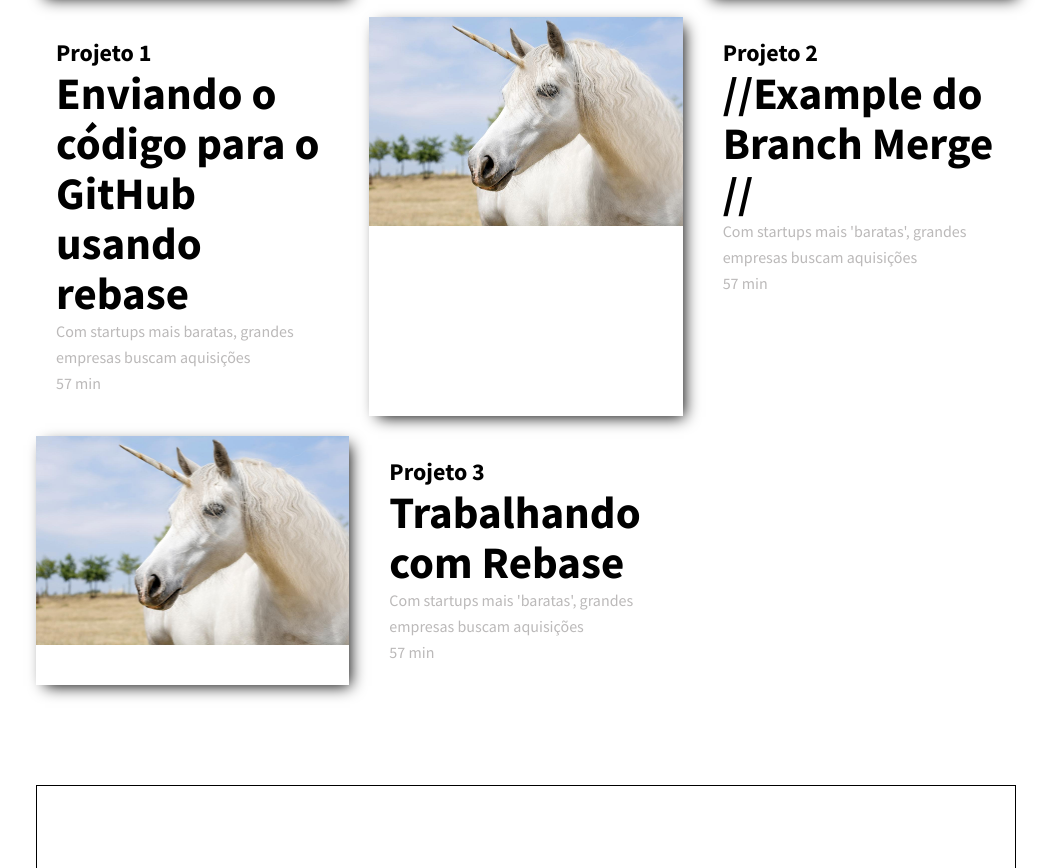
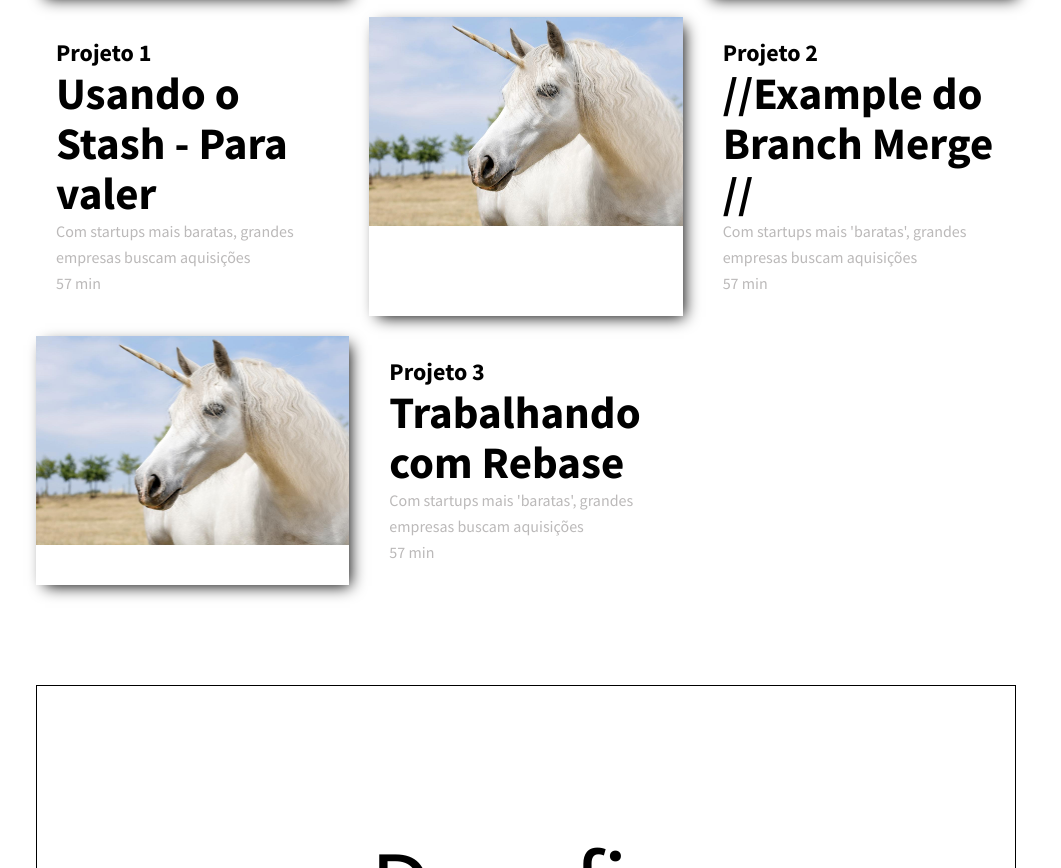
Before and after one commit to ClogerF/portfolio-cloger, a plain HTML site: page Desafio5.html in a window 1280 px wide. Shown: the part 852-1720 px from the top of the page, without its empty margins (114-1175 px from the left). Drawn offline with Linux system fonts and the light colour scheme.

Commit message:
teste do Stash

```diff
--- a/Desafio5.html
+++ b/Desafio5.html
@@ -72,7 +72,7 @@
                         </div>
                         <div class="content">
                             <h1>Projeto 1</h1>
-                            <h2>Enviando o código para o GitHub usando rebase</h2>
+                            <h2>Usando o Stash - Para valer</h2>
                             <p class="title text--medium">
                                 Com startups mais baratas, grandes empresas buscam aquisições
                             </p>
```
